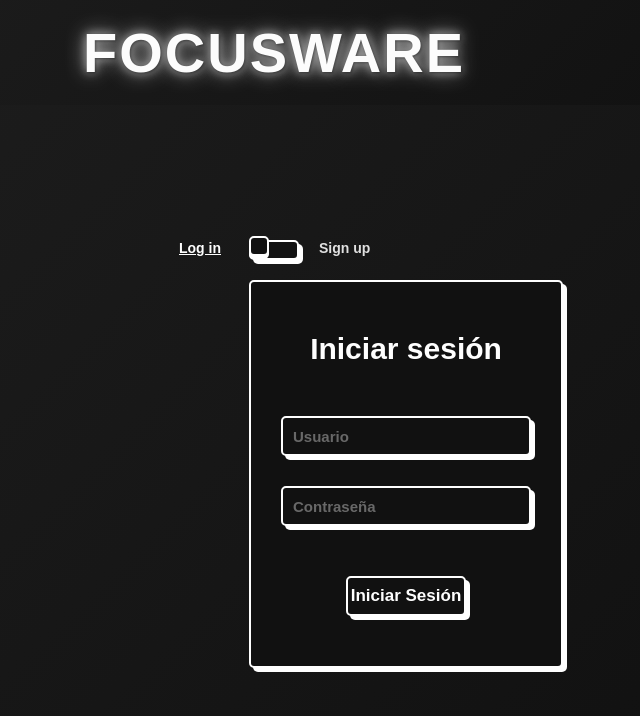
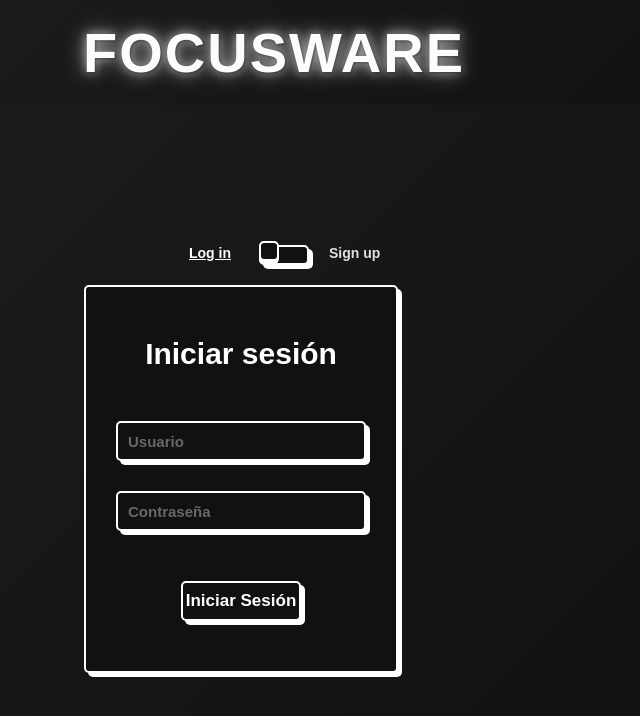
Before and after one commit to CesarGoto1/App, a React (Vite) app: page / in a window 1280 px wide. Shown: the top 716 px of the page, without its empty margins (366-1006 px from the left). Built offline with nearby package versions, Linux system fonts and the light colour scheme.

Commit message:
Arreglo Titulo

```diff
--- a/src/index.css
+++ b/src/index.css
@@ -32,6 +32,11 @@ body {
   z-index: 1000; /* Asegura que el título esté por encima de otros elementos */
   background: linear-gradient(135deg, #1f1f1f, #0f0f0f); /* Fondo para el título */
   padding: 20px 0; /* Añadir padding para el título */
+  transition: opacity 0.5s ease; /* Transición para el desvanecimiento */
+}
+
+.app-title.hidden {
+  display: none; /* Ocultar el título cuando se desplaza hacia abajo */
 }
 
 .auth-container {
@@ -40,7 +45,7 @@ body {
   width: 100%;
   max-width: 500px; /* Aumentar el ancho máximo */
   margin-top: 10px; /* Mover un poco más arriba */
-  margin: 0 auto; /* Centrar horizontalmente */
+  margin-left: 20px; /* Mover un poco más a la derecha */
 }
 
 .auth-form-container {
@@ -209,7 +214,6 @@ h2 {
   text-align: center;
   transition: transform 0.8s;
   transform-style: preserve-3d;
-  margin: 0 auto; /* Centrar horizontalmente */
 }
 
 .toggle:checked ~ .flip-card__inner {
```
